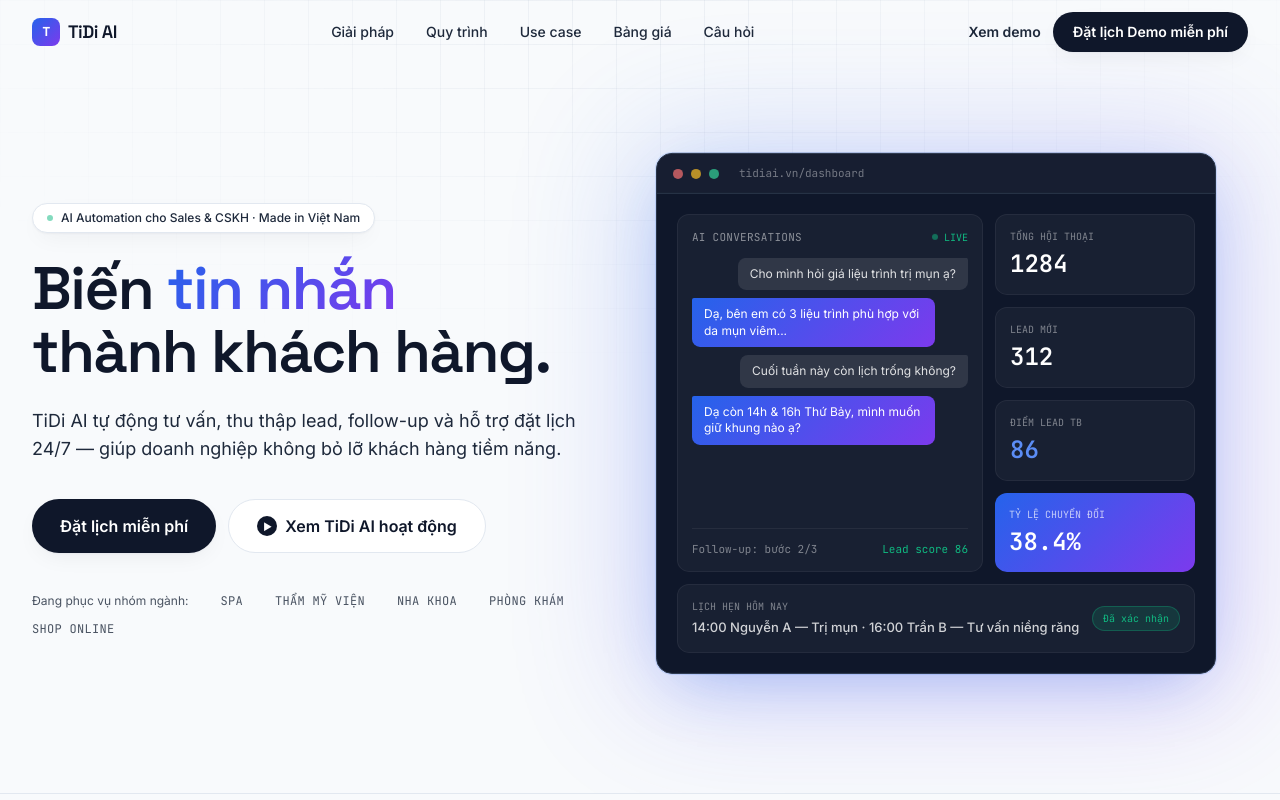
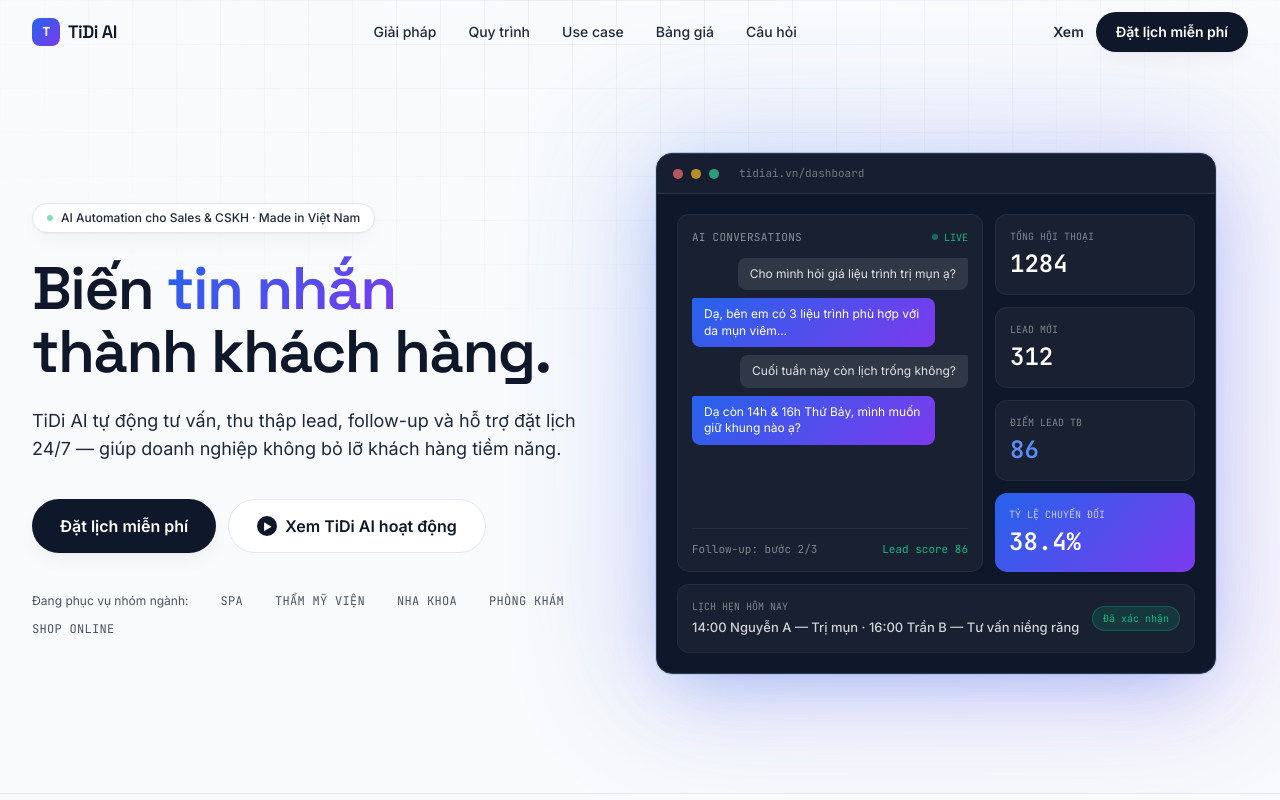
Before and after one commit to TiDiAI/tidi.vn, a Next.js app: page / in a window 1280 px wide. Shown: the top 800 px of the page. Built offline with nearby package versions, Linux system fonts and the light colour scheme.

Commit message:
Update Nav.tsx

```diff
--- a/src/components/Nav.tsx
+++ b/src/components/Nav.tsx
@@ -46,14 +46,14 @@
         </ul>
 
         <div className="hidden md:flex items-center gap-3">
-          <a href="#demo" className="text-sm font-semibold text-ink-soft hover:text-ink transition-colors">
-            Xem demo
+          <a href="#" className="text-sm font-semibold text-ink-soft hover:text-ink transition-colors">
+            Xem
           </a>
           <a
             href="#dat-lich-demo"
             className="rounded-full bg-ink text-white text-sm font-semibold px-5 py-2.5 hover:bg-ai-blue transition-colors shadow-soft"
           >
-            Đặt lịch Demo miễn phí
+            Đặt lịch miễn phí
           </a>
         </div>
 
@@ -91,7 +91,7 @@
             onClick={() => setOpen(false)}
             className="mt-4 block text-center rounded-full bg-ink text-white text-sm font-semibold px-5 py-3"
           >
-            Đặt lịch Demo miễn phí
+            Đặt lịch miễn phí
           </a>
         </div>
       )}
```
